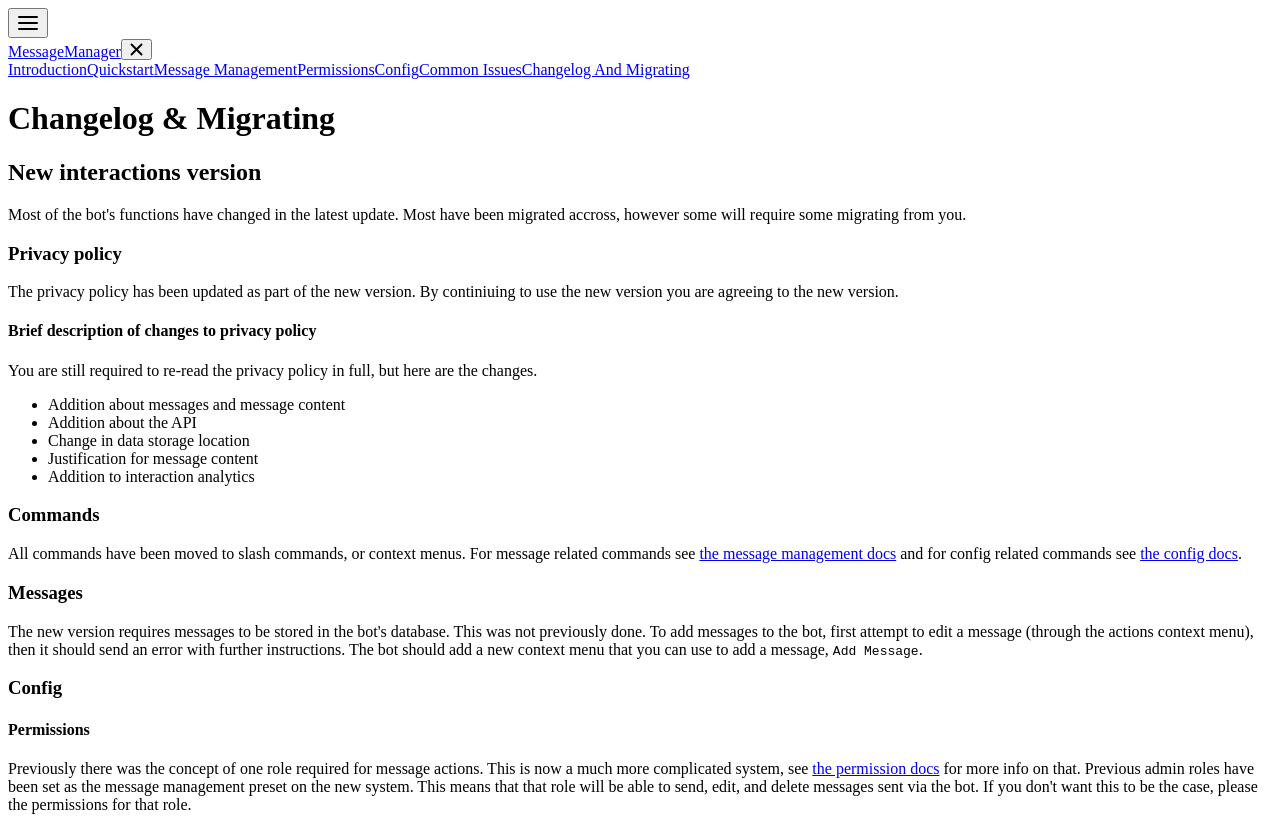
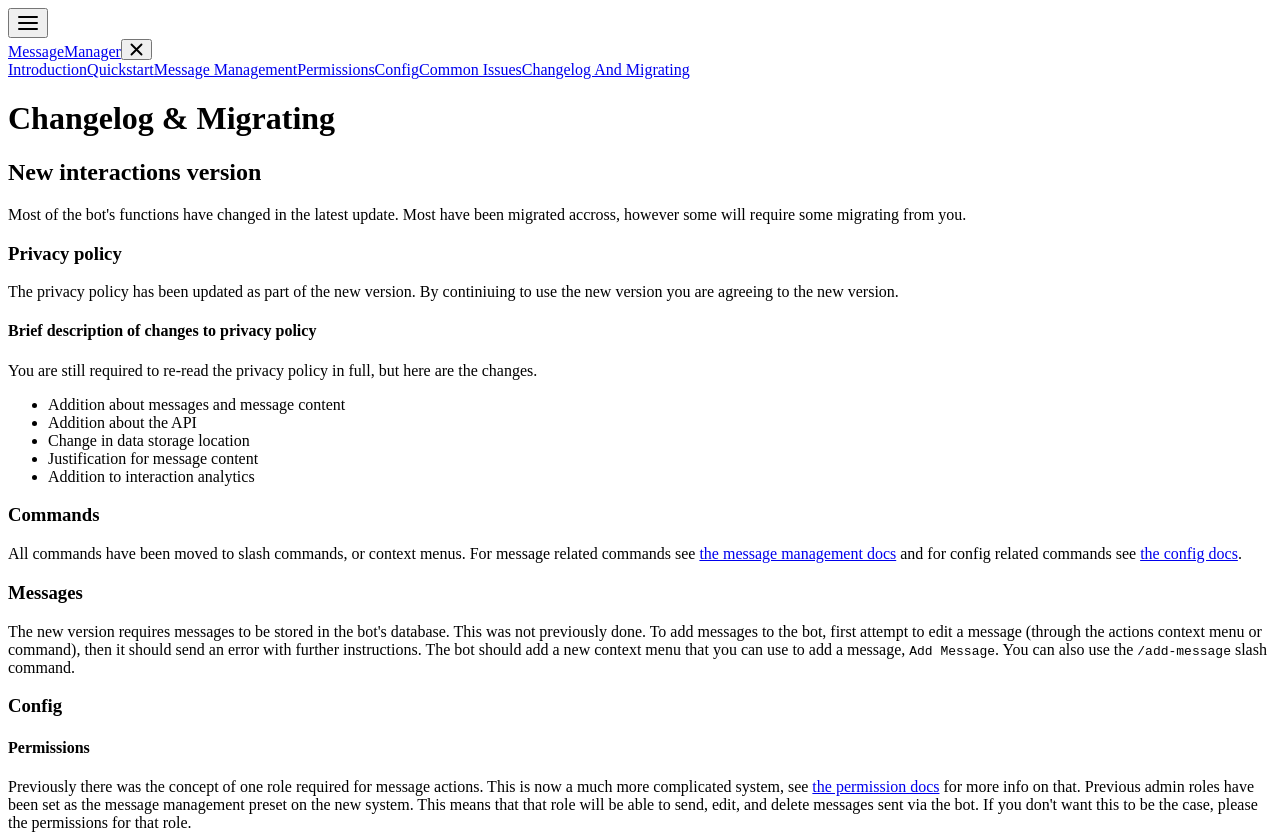
Before and after one commit to message-manager-discord/site, a Next.js app: page /docs/changelog-and-migrating in a window 1280 px wide. Shown: the top 834 px of the page. Built offline with nearby package versions, Linux system fonts and the light colour scheme.

Commit message:
feat: add note about compatibility migrate command

```diff
--- a/pages/docs/changelog-and-migrating.mdx
+++ b/pages/docs/changelog-and-migrating.mdx
@@ -31,8 +31,8 @@ For message related commands see <InternalAnchor href="docs/message-management">
 
 The new version requires messages to be stored in the bot's database.
 This was not previously done.
-To add messages to the bot, first attempt to edit a message (through the actions context menu), then it should send an error with further instructions.
-The bot should add a new context menu that you can use to add a message, <InlineCode>Add Message</InlineCode>.
+To add messages to the bot, first attempt to edit a message (through the actions context menu or command), then it should send an error with further instructions.
+The bot should add a new context menu that you can use to add a message, <InlineCode>Add Message</InlineCode>. You can also use the <InlineCode>/add-message</InlineCode> slash command.
 
 ### Config
 
```
